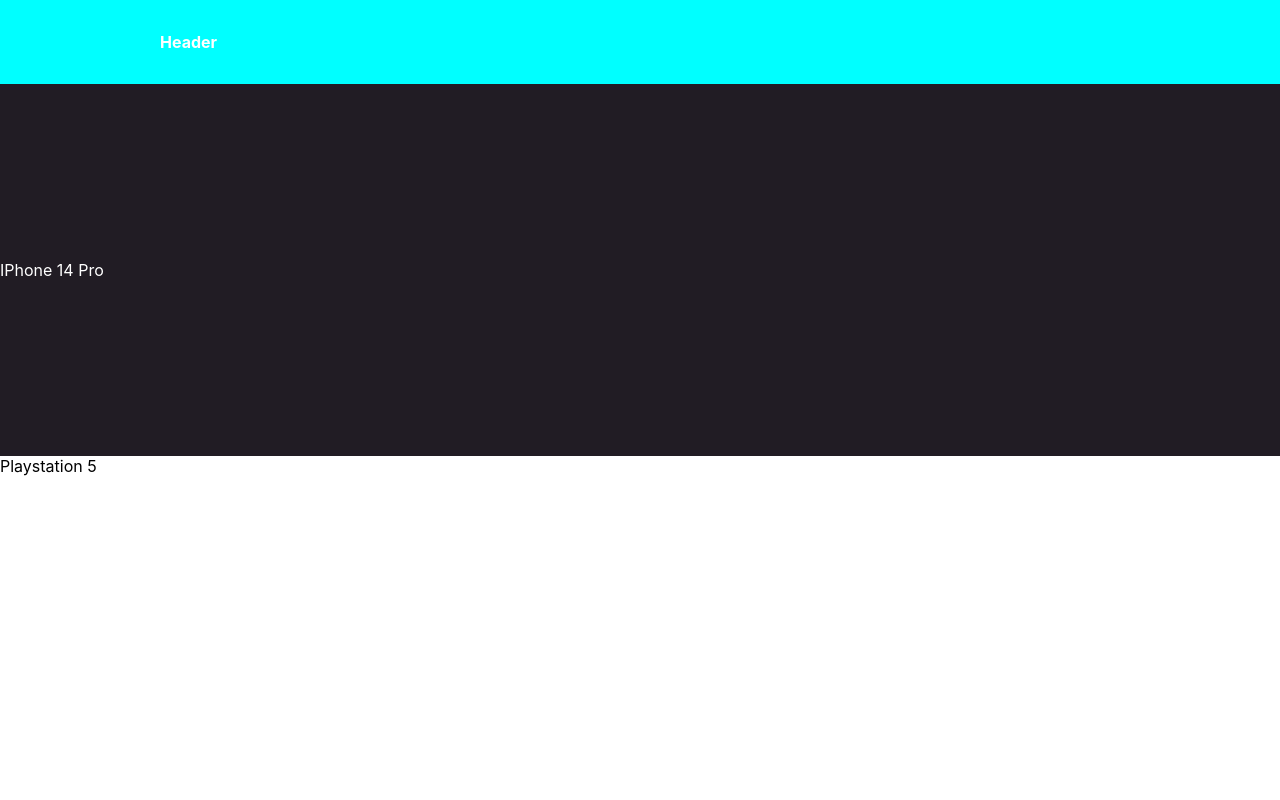
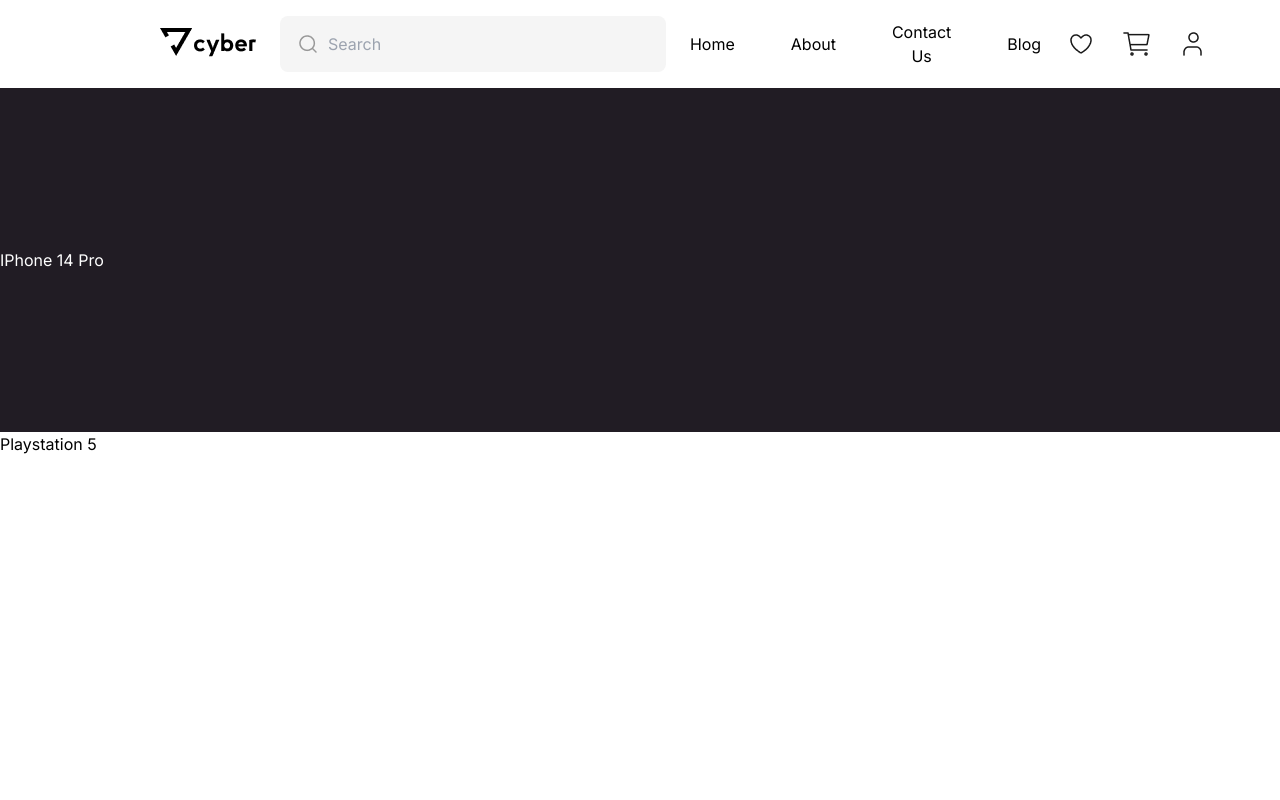
Before and after one commit to jamminP/cyber, a React (Create React App) app: page / in a window 1280 px wide. Shown: the top 800 px of the page. Built offline with nearby package versions, Linux system fonts and the light colour scheme.

Commit message:
feat(header): implement desktop header layout

```diff
--- a/package.json
+++ b/package.json
@@ -35,5 +35,10 @@
       "last 1 firefox version",
       "last 1 safari version"
     ]
+  },
+  "devDependencies": {
+    "autoprefixer": "^10.4.21",
+    "postcss": "^8.5.3",
+    "tailwindcss": "^3.4.17"
   }
 }
--- a/public/index.html
+++ b/public/index.html
@@ -2,6 +2,9 @@
 <html lang="en">
   <head>
     <meta charset="utf-8" />
+    <link rel="preconnect" href="https://fonts.googleapis.com">
+  <link rel="preconnect" href="https://fonts.gstatic.com" crossorigin>
+  <link href="https://fonts.googleapis.com/css2?family=Inter:wght@100..900&display=swap" rel="stylesheet">
     <link rel="icon" href="%PUBLIC_URL%/favicon.ico" />
     <meta name="viewport" content="width=device-width, initial-scale=1" />
     <meta name="theme-color" content="#000000" />
--- /dev/null
+++ b/src/components/header/DesktopHeader.jsx
@@ -0,0 +1,33 @@
+function DesktopHeader(){
+
+    return (
+        <div class="flex items-center justify-center gap-6 w-full mx-auto max-w-[1440px]">
+            {/* logo */}
+            <img src='/logo/Color=Black.png' alt="logo"></img>
+
+            {/* 검색창 */}
+            <div class="rounded-lg p-4 gap-2 bg-[#F5F5F5] flex items-center w-full max-w-[433px]">
+                <img src="/Icon/24px/Search.png" alt="search"></img>
+                <input type="text" placeholder="Search" class="bg-[#F5F5F5] focus: outline-none w-full"
+                ></input>
+            </div>
+
+            {/* Button */}
+            <div class="flex gap-14">
+                <button>Home</button>
+                <button>About</button>
+                <button>Contact Us</button>
+                <button>Blog</button>
+            </div>
+
+            {/* Status */}
+            <div class="flex gap-6">
+                <img src="/Icon/32px/Favorites.png" alt="Favorites"></img>
+                <img src="Icon/32px/Cart.png" alt="cart"></img>
+                <img src="Icon/32px/User.png" alt="User"></img>
+            </div>
+        </div>
+    );
+}
+
+export default DesktopHeader;
--- a/src/components/header/Header.css
+++ b/src/components/header/Header.css
@@ -1,5 +1,5 @@
 .headerCompont{
-    background-color: aqua;
+    background-color: white;
     display: flex;
     justify-content: space-between;
     align-items: center;
--- a/src/components/header/Header.jsx
+++ b/src/components/header/Header.jsx
@@ -1,9 +1,10 @@
 import './Header.css';
+import Desktop from './DesktopHeader';
 
 function Header(){
     return(
-        <div className='headerCompont'>
-            <p>Header</p>
+        <div class="bg-white flex w-screen h-full px-40 py-4 items-center gap-8">
+            <Desktop></Desktop>
         </div>
     );
 }
--- a/src/index.css
+++ b/src/index.css
@@ -1,8 +1,6 @@
 body {
   margin: 0;
-  font-family: -apple-system, BlinkMacSystemFont, 'Segoe UI', 'Roboto', 'Oxygen',
-    'Ubuntu', 'Cantarell', 'Fira Sans', 'Droid Sans', 'Helvetica Neue',
-    sans-serif;
+  font-family: 'Inter', sans-serif;
   -webkit-font-smoothing: antialiased;
   -moz-osx-font-smoothing: grayscale;
   height: 100%;
@@ -12,3 +10,7 @@ code {
   font-family: source-code-pro, Menlo, Monaco, Consolas, 'Courier New',
     monospace;
 }
+
+@tailwind base;
+@tailwind components;
+@tailwind utilities;
--- a/src/index.js
+++ b/src/index.js
@@ -3,6 +3,7 @@ import ReactDOM from 'react-dom/client';
 import './index.css';
 import App from './App';
 import reportWebVitals from './reportWebVitals';
+import './index.css';
 
 const root = ReactDOM.createRoot(document.getElementById('root'));
 root.render(
--- /dev/null
+++ b/tailwind.config.js
@@ -0,0 +1,13 @@
+/** @type {import('tailwindcss').Config} */
+module.exports = {
+  content: ['./src/**/*.{js,jsx,ts,tsx}'],
+  theme: {
+    extend: {},
+    screens: {
+      sm: '465px',
+      md: '768px',
+      lg: '1024px',
+      xl: '1640px',
+    },
+  },
+};
```
Also changed, not shown: 1 other file (tests, documents, lock files or other folders).
